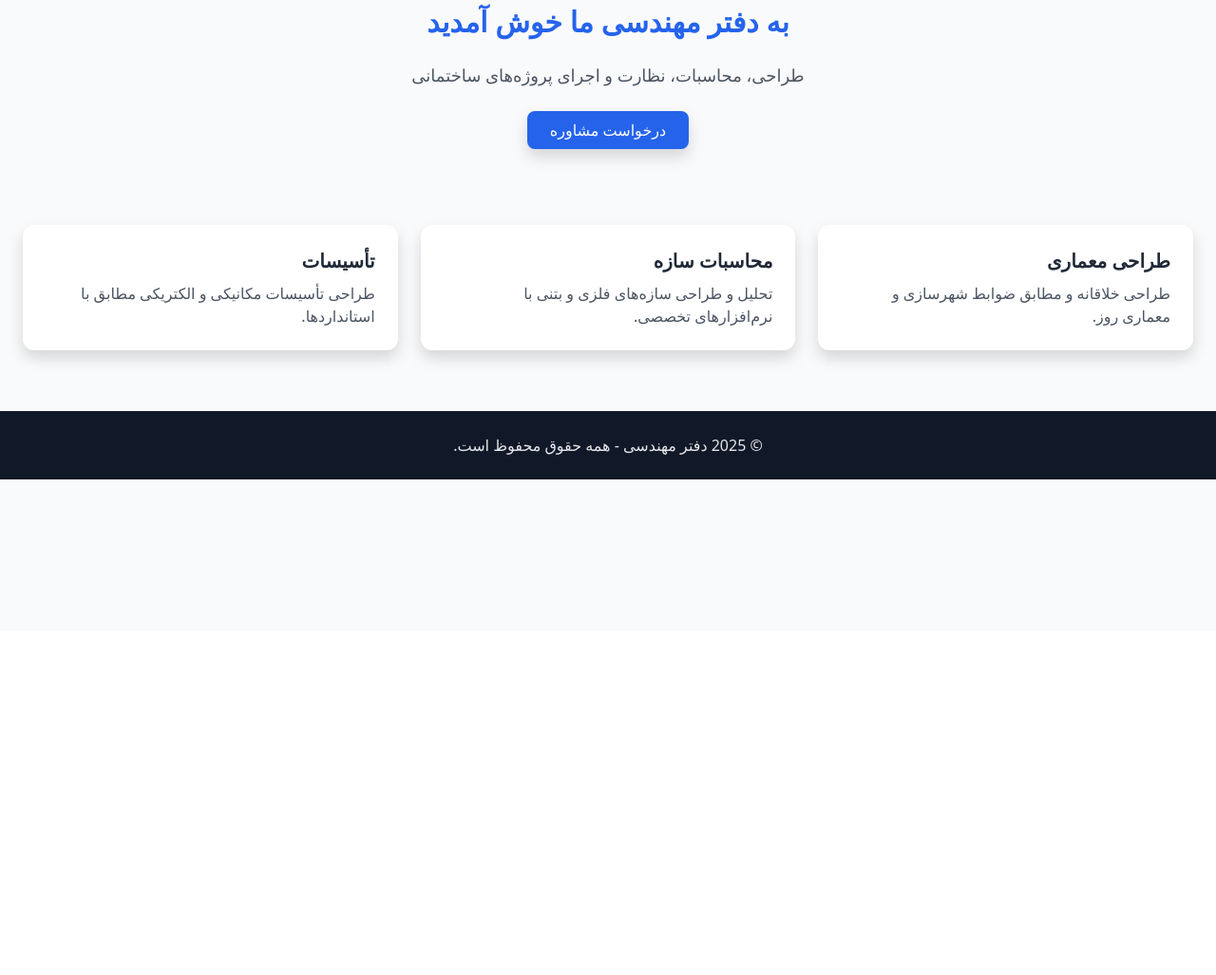
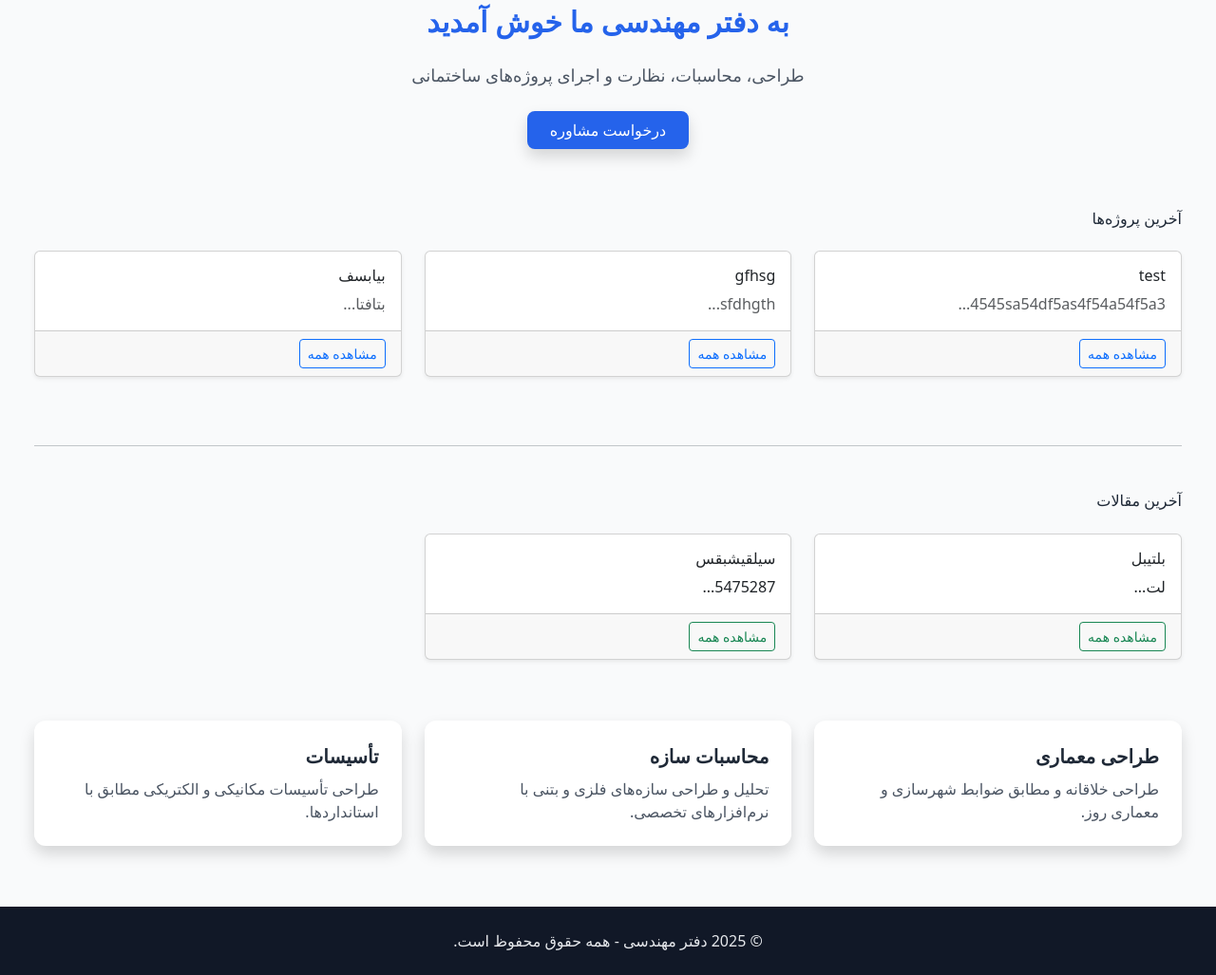
Before and after one commit to Amirhosseinnk81/Engineering-office, a Flask app: page / in a window 1280 px wide. Shown: the part 135-1162 px from the top of the page at 95% size. Before the commit the page ends 640 px from the top, so only its background shows below. Run offline with Flask 3, Linux system fonts and the light colour scheme; data comes from the database, SQL or seed files in the repository; both versions use the stored data as it was after the commit; some libraries are stand-ins or nearby versions.

Commit message:
fix the blog and priject

```diff
--- a/App.py
+++ b/App.py
@@ -66,7 +66,9 @@ blog_list = []
 
 @app.route("/")
 def home():
-    return render_template("home.html")
+    latest_projects = Project.query.order_by(Project.id.desc()).limit(3).all()
+    latest_blogs = Blog.query.order_by(Blog.id.desc()).limit(3).all()
+    return render_template("home.html" , projects=latest_projects, blogs=latest_blogs)
 
 @app.route("/about")
 def about():
@@ -84,14 +86,9 @@ def projects():
 
 @app.route("/projects/<int:project_id>")
 def project_detail(project_id):
-    # اینجا می‌تونی دیتای پروژه رو از دیتابیس یا لیست بخونی
-    projects = {
-        1: {"title": "برج مسکونی الف", "desc": "جزئیات کامل پروژه برج ۲۰ طبقه ..."},
-        2: {"title": "مجتمع تجاری ب", "desc": "جزئیات کامل مجتمع تجاری ..."},
-        3: {"title": "ساختمان اداری ج", "desc": "جزئیات کامل ساختمان اداری ..."}
-    }
-    project = projects.get(project_id, {"title": "پروژه یافت نشد", "desc": "چنین پروژه‌ای وجود ندارد."})
+    project = Project.query.get_or_404(project_id)
     return render_template("project_detail.html", project=project)
+
 
 @app.route("/blog")
 def blog():
@@ -101,21 +98,7 @@ def blog():
 
 @app.route("/blog/<int:blog_id>")
 def blog_detail(blog_id):
-    blogs = {
-        1: {
-            "title": "اصول طراحی معماری پایدار",
-            "content": "اینجا متن کامل مقاله مربوط به معماری پایدار قرار می‌گیرد..."
-        },
-        2: {
-            "title": "نکات کلیدی در محاسبات سازه",
-            "content": "اینجا متن کامل مقاله محاسبات سازه قرار می‌گیرد..."
-        },
-        3: {
-            "title": "طراحی تاسیسات مکانیکی کارآمد",
-            "content": "اینجا متن کامل مقاله تاسیسات مکانیکی قرار می‌گیرد..."
-        }
-    }
-    blog = blogs.get(blog_id, {"title": "مقاله یافت نشد", "content": "چنین مقاله‌ای وجود ندارد."})
+    blog = Blog.query.get_or_404(blog_id)
     return render_template("blog_detail.html", blog=blog)
 
 @app.route("/contact", methods=["GET", "POST"])
--- a/templates/blog.html
+++ b/templates/blog.html
@@ -9,7 +9,7 @@
                 <div class="card-body">
                     <h5 class="card-title">{{ blog.title }}</h5>
                     <p class="card-text">{{ blog.content[:200] }}...</p>
-                    <a href="#" class="btn btn-primary btn-sm">ادامه مطلب</a>
+                    <a href="{{ url_for('blog_detail', blog_id=blog.id) }}" class="btn btn-primary btn-sm">ادامه مطلب</a>
                 </div>
             </div>
         </div>
--- a/templates/home.html
+++ b/templates/home.html
@@ -9,6 +9,50 @@
     درخواست مشاوره
   </a>
 </section>
+
+<div class="container mt-4">
+
+    <!-- بخش پروژه‌ها -->
+    <h2 class="mb-4">آخرین پروژه‌ها</h2>
+    <div class="row">
+        {% for project in projects %}
+        <div class="col-md-4 mb-4">
+            <div class="card h-100 shadow-sm">
+                <div class="card-body">
+                    <h5 class="card-title">{{ project.title }}</h5>
+                    <p class="card-text text-muted">{{ project.description[:120] }}...</p>
+                </div>
+                <div class="card-footer text-end">
+                    <a href="/projects" class="btn btn-sm btn-outline-primary">مشاهده همه</a>
+                </div>
+            </div>
+        </div>
+        {% else %}
+        <p>هیچ پروژه‌ای ثبت نشده است.</p>
+        {% endfor %}
+    </div>
+
+    <hr class="my-5">
+
+    <!-- بخش مقالات -->
+    <h2 class="mb-4">آخرین مقالات</h2>
+    <div class="row">
+        {% for blog in blogs %}
+        <div class="col-md-4 mb-4">
+            <div class="card h-100 shadow-sm">
+                <div class="card-body">
+                    <h5 class="card-title">{{ blog.title }}</h5>
+                    <p class="card-text">{{ blog.content[:120] }}...</p>
+                </div>
+                <div class="card-footer text-end">
+                    <a href="/blog" class="btn btn-sm btn-outline-success">مشاهده همه</a>
+                </div>
+            </div>
+        </div>
+        {% else %}
+        <p>هیچ مقاله‌ای ثبت نشده است.</p>
+        {% endfor %}
+    </div>
 
 <section class="grid md:grid-cols-3 gap-6 mt-10">
   <div class="bg-white rounded-xl shadow p-6">
--- a/templates/project_detail.html
+++ b/templates/project_detail.html
@@ -4,7 +4,7 @@
 {% block content %}
 <section class="max-w-4xl mx-auto bg-white shadow p-8 rounded-xl">
   <h1 class="text-2xl font-bold text-blue-600 mb-4">{{ project.title }}</h1>
-  <p class="text-gray-700 leading-7">{{ project.desc }}</p>
+  <p class="text-gray-700 leading-7">{{ project.description }}</p>
 
   <a href="{{ url_for('projects') }}"
      class="inline-block mt-6 text-blue-600 font-bold hover:underline">
--- a/templates/projects.html
+++ b/templates/projects.html
@@ -10,9 +10,7 @@
                     <h5 class="card-title">{{ project.title }}</h5>
                     <p class="card-text text-muted">{{ project.description }}</p>
                 </div>
-                <div class="card-footer">
-                    <small class="text-muted">شناسه: {{ project.id }}</small>
-                </div>
+                <a href="{{ url_for('project_detail', project_id=project.id) }}" class="btn btn-primary btn-sm">ادامه مطلب</a>
             </div>
         </div>
         {% else %}
```
Also changed, not shown: instance/site.db.
